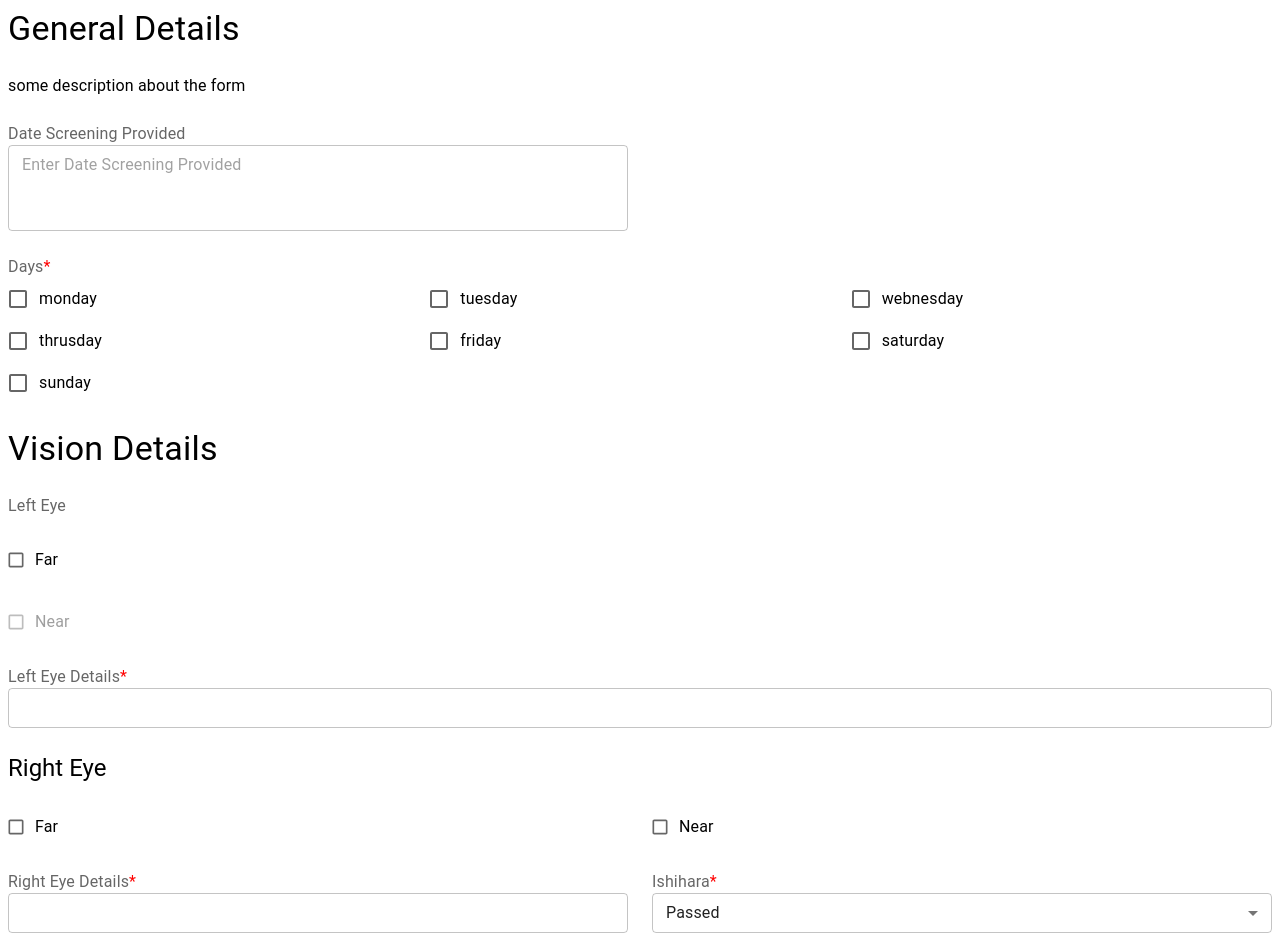
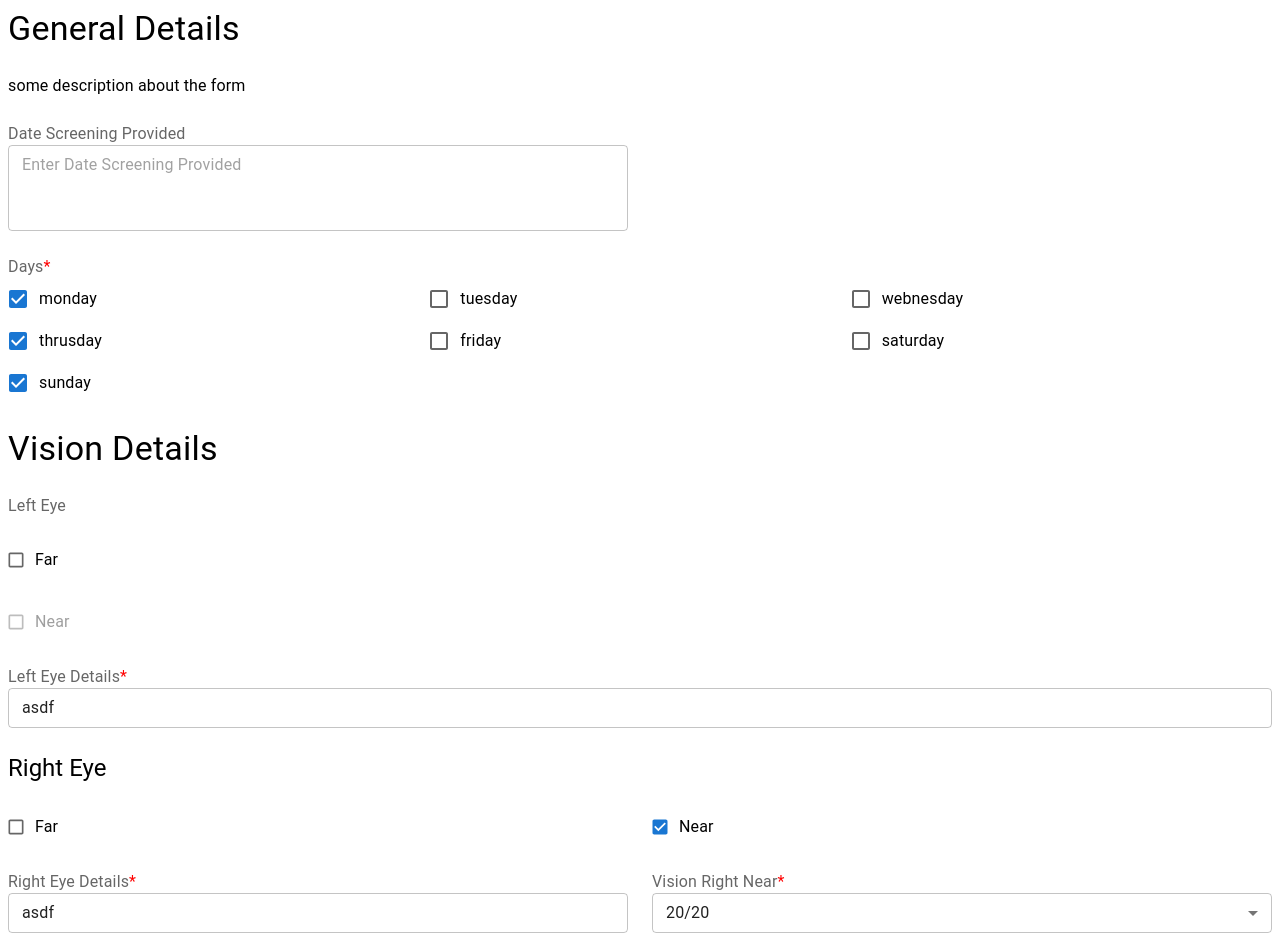
Before and after one commit to AmshenShanu07/form-sculpt, a React (Vite) app in the folder packages/form-sculpt/: page / in a window 1280 px wide. Shown: the top 952 px of the page. Built offline with nearby package versions, Linux system fonts and the light colour scheme.

Commit message:
feat: fixed select field default value issue fixed

```diff
--- a/packages/form-sculpt/package.json
+++ b/packages/form-sculpt/package.json
@@ -1,6 +1,6 @@
 {
   "name": "form-sculpt",
-  "version": "0.3.4",
+  "version": "0.3.5",
   "description": "This package help to generate mui forms with yup validation from json data",
   "homepage": "https://github.com/AmshenShanu07/form-sculpt",
   "license": "Apache-2.0",
--- a/packages/form-sculpt/src/App.tsx
+++ b/packages/form-sculpt/src/App.tsx
@@ -3,6 +3,26 @@ import React from 'react';
 import Form from './Components/Form';
 import { sampleJsonField } from './sampleData';
 import { ButtonTemplateProps } from './Context/PropContext/type';
+
+const defaultValue = {
+  "CheckBoxGroupCheck": [
+      "sunday",
+      "thrusday",
+      "monday"
+  ],
+  "LeftFar": false,
+  "LeftNear": false,
+  "RightFar": false,
+  "RightNear": true,
+  "VisionRightNear": "20/20",
+  "Ishihara": "Failed",
+  "singleFile": {
+      "fileName": "abc",
+      "fileUrl": "bla"
+  },
+  "RightEyeDetails": "asdf",
+  "LeftEyeDetails": "asdf"
+};
 
 const ButtonTemplate:React.FC<ButtonTemplateProps> = ({ errors, values }) => {
   return (
@@ -24,7 +44,7 @@ const App = () => {
     <div>
       <Form
         schema={sampleJsonField}
-        defaultValue={{ singleFile:{ fileName:"abc", fileUrl:"bla" } }}
+        defaultValue={defaultValue}
         onSubmit={(d) => console.log(d)}
         onFileUpload={uploadFile}
         templates={{
--- a/packages/form-sculpt/src/Components/Form/FormComponent.tsx
+++ b/packages/form-sculpt/src/Components/Form/FormComponent.tsx
@@ -27,11 +27,6 @@ const FormComponent = () => {
         tempValue = { ...tempValue, [key]: [] };
       }
 
-      if (defaultValue && defaultValue[key]) {
-        tempValue = { ...tempValue, [key]: defaultValue[key] };
-        setValue(key, defaultValue[key]);
-      }
-
       if (fieldType === 'select' && isRequired && data.options) {
         const { dependentParentLabel, ifValueIs } = data;
 
@@ -40,6 +35,12 @@ const FormComponent = () => {
           setValue(key, data?.options[0]);
         }
       }
+
+      if (defaultValue && defaultValue[key]) {
+        tempValue = { ...tempValue, [key]: defaultValue[key] };
+        setValue(key, defaultValue[key]);
+      }
+
     }
 
     setValues(tempValue);
--- a/packages/form-sculpt/src/sampleData.ts
+++ b/packages/form-sculpt/src/sampleData.ts
@@ -403,7 +403,7 @@ export const sampleJsonField: SchemaType[] = [
       placeholderText: '',
     },
     fieldType: 'multiFile',
-    isRequired: true,
+    isRequired: false,
     validation: {
       min: 2,
       fileSize: 300,
@@ -419,7 +419,7 @@ export const sampleJsonField: SchemaType[] = [
       placeholderText: '',
     },
     fieldType: 'file',
-    isRequired: true,
+    isRequired: false,
     validation: {
       min: 2,
       fileSize: 300,
```
